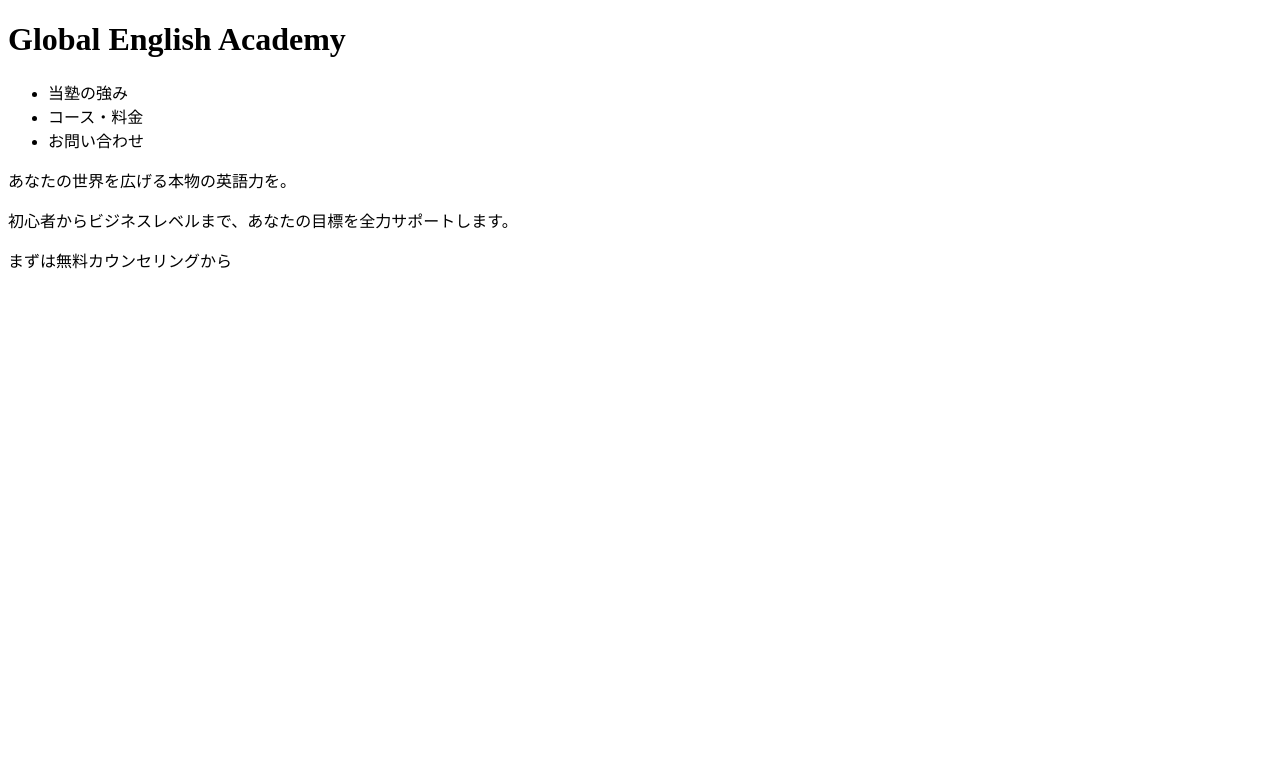
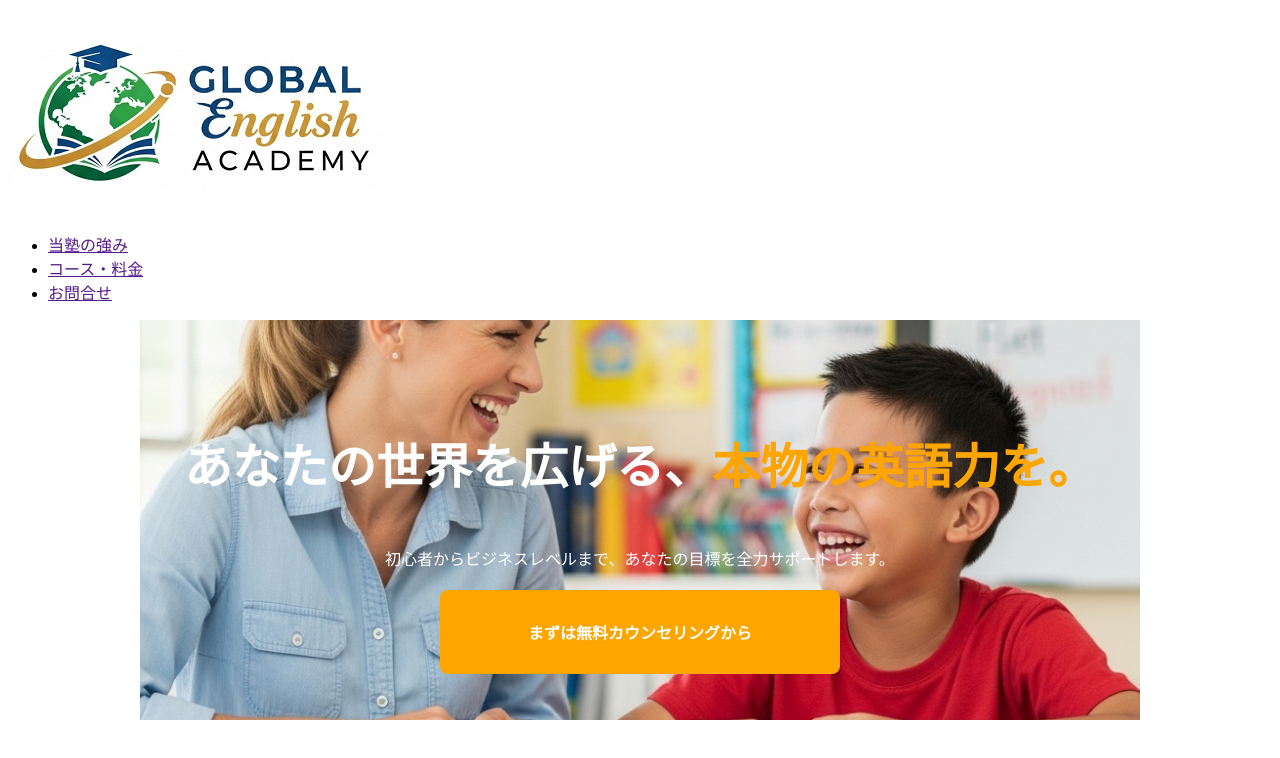
Before and after one commit to kaeru201/0806Practice, a plain HTML site: page index.html in a window 1280 px wide. Drawn offline with Linux system fonts and the light colour scheme.

Commit message:
css追加

```diff
--- /dev/null
+++ b/css/style.css
@@ -0,0 +1,65 @@
+span {
+    color: orange;
+}
+
+section {
+    /* background-color:yellow; */
+    background-image: url("../images/main-visual.png");
+    background-repeat: no-repeat;
+    background-size: cover;
+    /* ポジション 左右 上下 */
+    background-position: center center;
+    /* 高さ */
+    height: 400px;
+    /* 幅 */
+    width: 100%;
+    /* 上側の内余白 */
+    padding-top: 60px;
+    /* 余白計算を含み計算にする */
+    box-sizing: border-box;
+
+}
+
+.wrapper {
+    /* 最大でも1000px */
+    max-width: 1000px;
+    margin: 0 auto;
+}
+
+p {
+    color: white;
+    text-align: center;
+}
+
+.main-catch {
+    font-size: 48px;
+    font-weight: bold;
+}
+
+.cta-button {
+    color: white;
+    background-color: orange;
+    /* 下線を無くす */
+    text-decoration: none;
+    /* 太字 */
+    font-weight: bold;
+    /* 内側の余白   */
+    padding: 3% 5%;
+    /* 上下 左右 */
+    /* 角の丸み 左上 右上 右下 左下*/
+    border-radius: 8px;
+
+    /* 性格をpやdivと同じに捻じ曲げる */
+    display: block;
+    /*もともとはinline*/
+    /* 中央揃え */
+    text-align: center;
+    /* 幅を絞る */
+    width: 30%;
+    /* 外側の余白 */
+    /* margin-top: 20px;
+    margin-right: auto;
+    margin-left: auto; */
+    margin: 20px auto 0px;
+
+}
--- a/index.html
+++ b/index.html
@@ -6,32 +6,36 @@
     <meta name="description" content=" これはまったく新しい英語塾です！老若男女誰でもWelcomeの地域密着型教室となります！">
     <meta name="viewport" content="width=device-width, initial-scale=1.0">
     <title>Global English Academy</title>
+    <link rel="stylesheet" href="css/style.css">
+
+
 </head>
 
 <body>
     <header>
         <div>
             <!-- 見出し -->
-            <h1>Global English Academy</h1>
+            <h1><img src="images/logo.png" alt="Global English Academy"></h1>
         </div>
         <!-- メインナビゲーション -->
         <nav>
             <ul> <!-- 箇条書きリスト -->
-                <li>当塾の強み</li>
-                <li>コース・料金</li>
-                <li>お問い合わせ</li>
+                <li><a href="">当塾の強み</a></li>
+                <li><a href="">コース・料金</a></li>
+                <li><a href="">お問合せ</a></li>
             </ul>
 
         </nav>
     </header>
     <main>
-        <!-- 最大幅をきめるdiv -->
-        <div>
+        <!-- 最大幅をきめるクラス wrapper-->
+        <div class="wrapper">
             <!-- メインビジュアル -->
             <section>
-                <p>あなたの世界を広げる本物の英語力を。</p>
+                <!-- <img src="images/main-visual.png" alt="メインビジュアル"> -->
+                <p class="main-catch">あなたの世界を広げる、<span>本物の英語力を。</span></p>
                 <p>初心者からビジネスレベルまで、あなたの目標を全力サポートします。</p>
-                <p>まずは無料カウンセリングから</p>
+                <a class="cta-button" href="">まずは無料カウンセリングから</a>
             </section>
         </div>
     </main>
```
Also changed, not shown: images/gal1.png (added), images/gal2.png (added), images/gal3.png (added), images/logo.png (added), images/main-visual.png (added), images/schedule.png (added), images/student.png (added), 1 other file.
